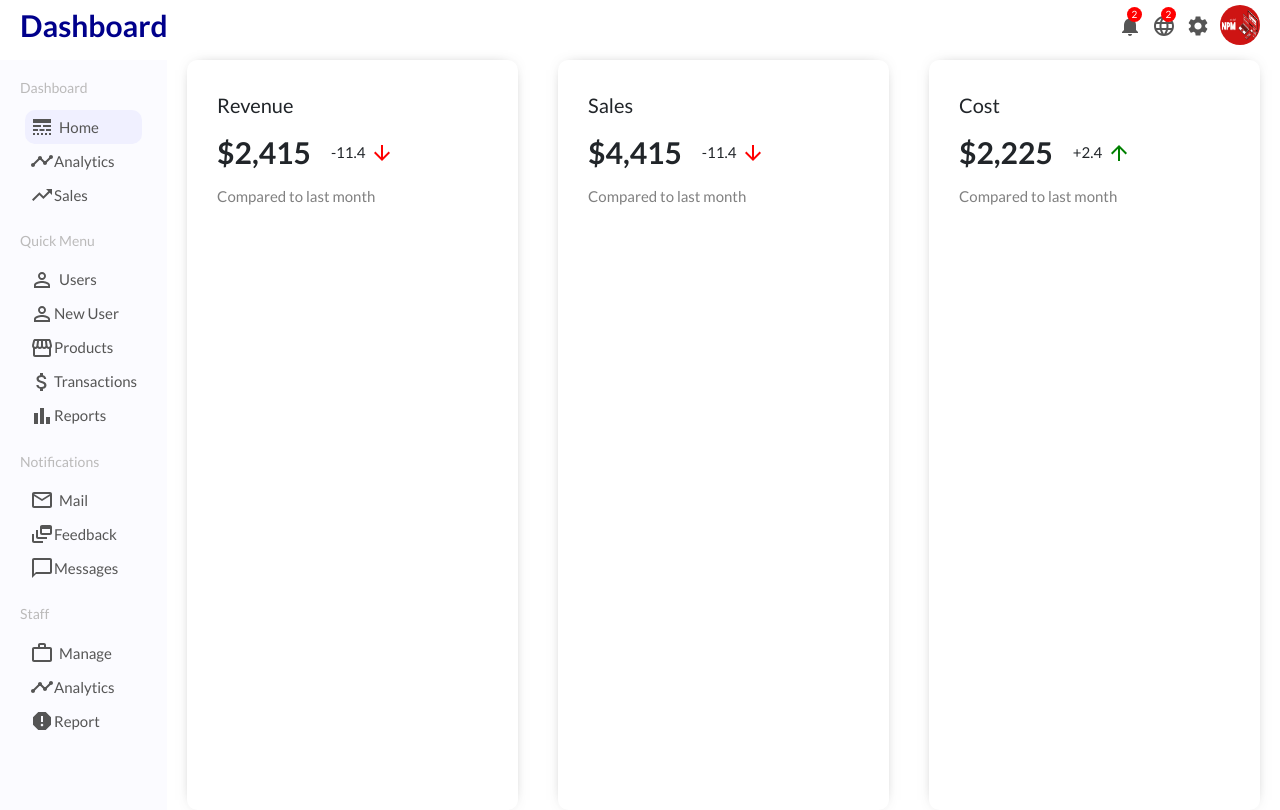
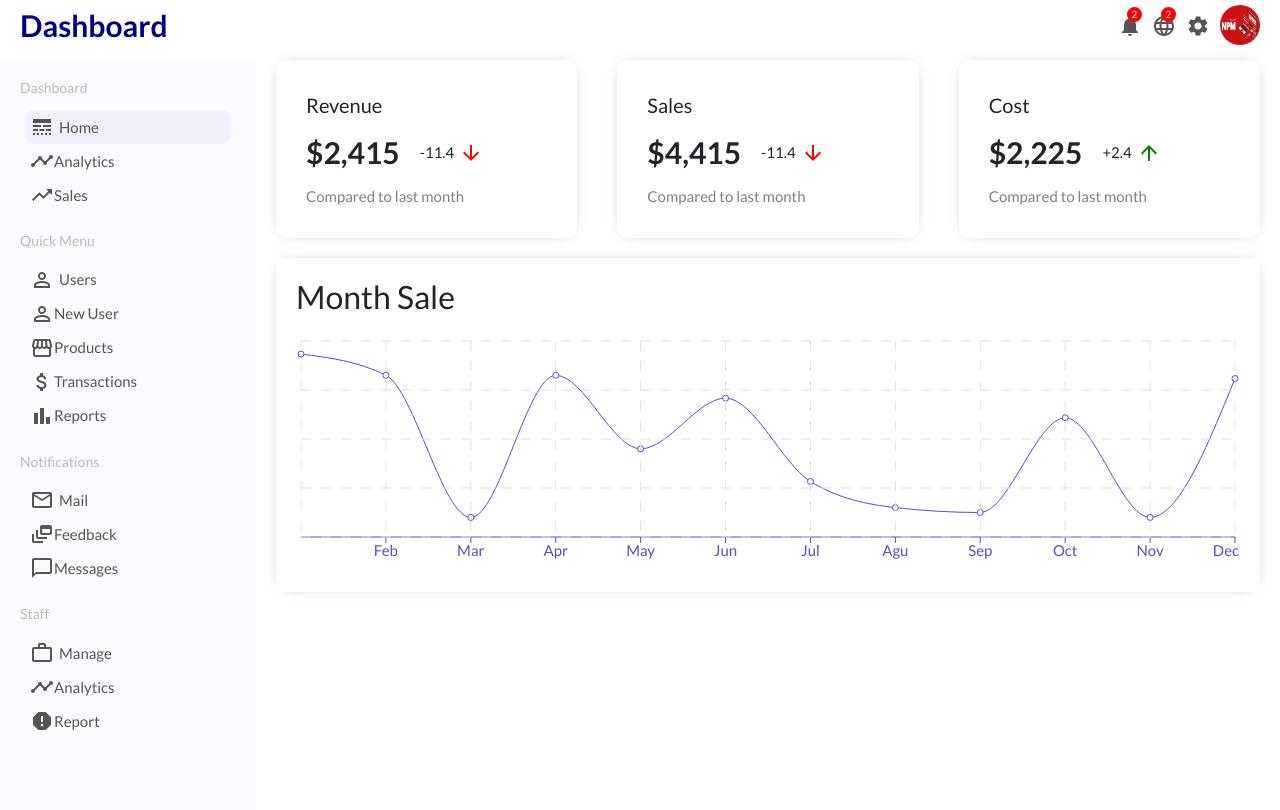
Before and after one commit to ahmadkabiri/first-app, a React (Create React App) app: page / in a window 1280 px wide. Built offline with nearby package versions, Linux system fonts and the light colour scheme.

Commit message:
Install rechart

```diff
--- a/package.json
+++ b/package.json
@@ -12,7 +12,6 @@
     "@testing-library/jest-dom": "^5.16.5",
     "@testing-library/react": "^13.4.0",
     "@testing-library/user-event": "^13.5.0",
-    "bootstrap": "^5.2.3",
     "prop-types": "^15.8.1",
     "react": "^18.2.0",
     "react-bootstrap": "^2.7.2",
@@ -20,6 +19,7 @@
     "react-icons": "^4.7.1",
     "react-router-dom": "^6.10.0",
     "react-scripts": "5.0.1",
+    "recharts": "^2.5.0",
     "web-vitals": "^2.1.4"
   },
   "scripts": {
--- /dev/null
+++ b/src/components/chart/Chart.css
@@ -0,0 +1,9 @@
+.chart{
+    margin: 20px;
+    padding: 20px;
+    box-shadow: 0 0 15px -10px rgba(0,0,0,0.75) ;
+}
+
+.chartTitle {
+    margin-bottom: 20px ;
+}
--- /dev/null
+++ b/src/components/chart/Chart.js
@@ -0,0 +1,26 @@
+import React from "react";
+import './Chart.css'
+import {
+  ResponsiveContainer,
+  LineChart,
+  Line,
+  XAxis,
+  CartesianGrid,
+  Tooltip,
+} from "recharts";
+
+export default function Chart({ title, data, dataKey, grid }) {
+  return (
+    <div className="chart">
+      <h3 className="chartTitle">{title}</h3>
+      <ResponsiveContainer width="100%" aspect={4}>
+        <LineChart data={data}>
+            <Line type="monotone" dataKey={dataKey} stroke="#5550bd"></Line>
+            <XAxis dataKey="name" stroke="#5550bd"></XAxis>
+            <Tooltip></Tooltip>
+            {grid && <CartesianGrid stroke="#e0dfdf" strokeDasharray="10"></CartesianGrid>}
+        </LineChart>
+      </ResponsiveContainer>
+    </div>
+  );
+}
--- /dev/null
+++ b/src/datas.js
@@ -0,0 +1,17 @@
+let xAxisData = [
+    {"name":'Jan', "Sale":112_000},
+    {"name":'Feb', "Sale":99_000},
+    {"name":'Mar', "Sale":12_000},
+    {"name":'Apr', "Sale":99_000},
+    {"name":'May', "Sale":54_000},
+    {"name":'Jun', "Sale":85_000},
+    {"name":'Jul', "Sale":34_000},
+    {"name":'Agu', "Sale":18_000},
+    {"name":'Sep', "Sale":15_000},
+    {"name":'Oct', "Sale":73_000},
+    {"name":'Nov', "Sale":12_000},
+    {"name":'Dec', "Sale":97_000}
+]
+
+
+export {xAxisData}
--- a/src/pages/home/Home.css
+++ b/src/pages/home/Home.css
@@ -0,0 +1,5 @@
+.home {
+    flex: 4;
+
+
+}
--- a/src/pages/home/Home.js
+++ b/src/pages/home/Home.js
@@ -1,8 +1,14 @@
 import React from "react";
 import Features from './../../components/features/Features';
+import './Home.css'
+import Chart from "../../components/chart/Chart";
+import { xAxisData } from "../../datas";
 
 export default function Home() {
   return (
-    <Features></Features>
+    <div className="home">
+      <Features></Features>
+      <Chart grid title="Month Sale" data={xAxisData} dataKey="Sale"></Chart>
+    </div>
   )
 }
```
Also changed, not shown: 1 other file (tests, documents, lock files or other folders).
